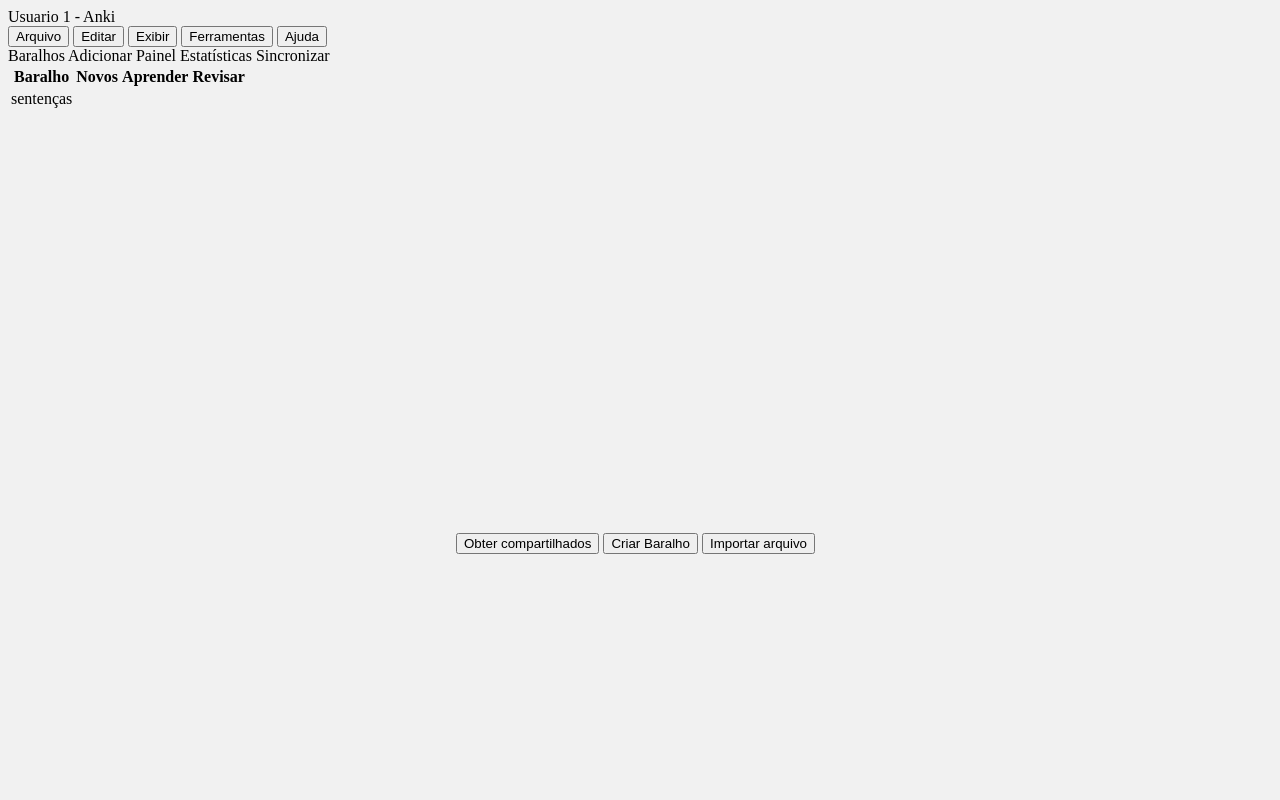
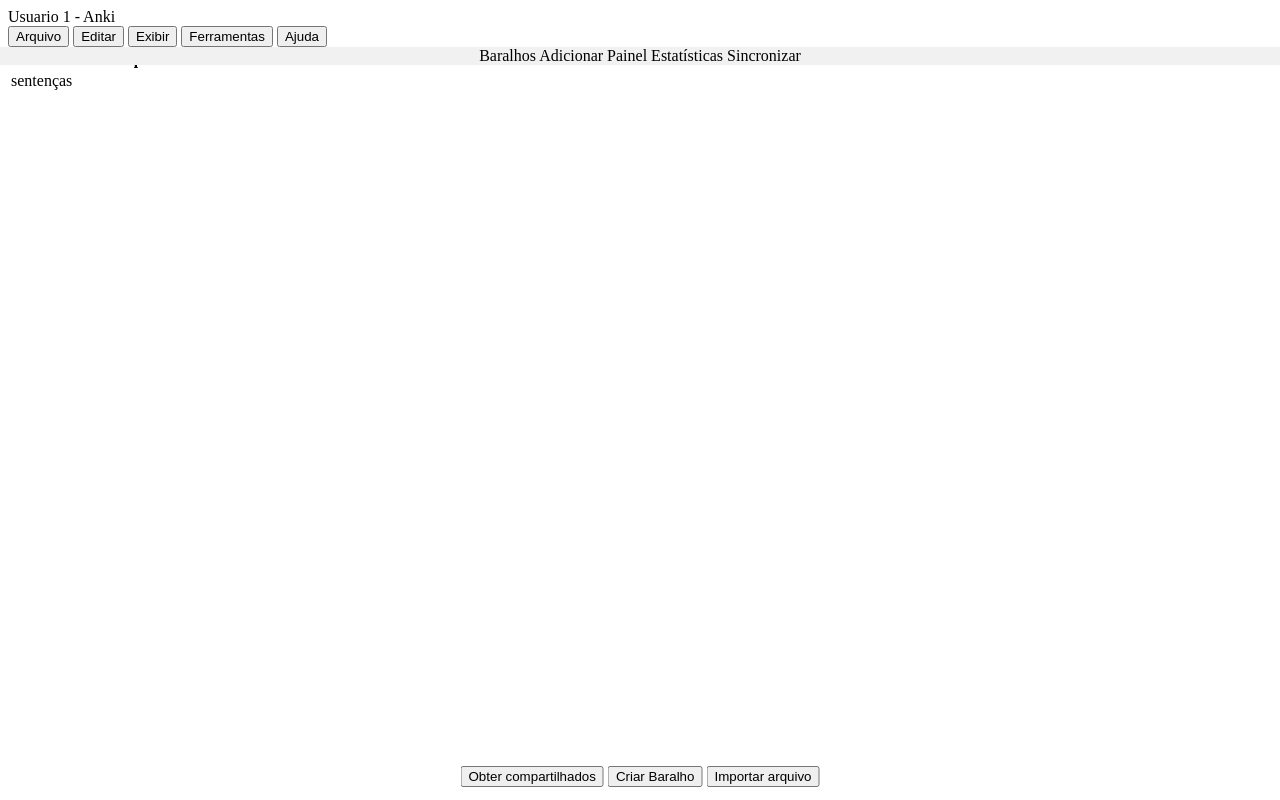
Before and after one commit to Lukasx76/HTML-CSS-101-youtube-course, a Flask app: page / in a window 1280 px wide. Run offline with Flask 2, Linux system fonts and the light colour scheme.

Commit message:
aligning stuff the right way

```diff
--- a/static/css/style.css
+++ b/static/css/style.css
@@ -1,23 +1,21 @@
-html {
-    margin: 0%;
+.functionalities {
+    left: 0;
+    position: absolute;
+    text-align: center;
+    background-color: #f1f1f1;
+    width: 100%;
 }
 
-body {
-    background-color: #ffffff;
-    height: 100%;
-    background-color: #f1f1f1;
-    width: 100%;
-
+.table-options {
+    margin-top: 30px;
+    width: 50%;
+    text-align: center;
 }
 
 .btns-footer {
-    align-items: center;
-    top: 25%;
-    bottom: 25%;
-    height: 50%;
-    width: 50%;
-    background-color: #f1f1f1;
-    margin-left: 35%;
-    margin-top: 33%;
-
+    position: absolute;
+    left: 50%;
+    transform: translateX(-50%);
+    bottom: 0;
+    margin-bottom: 1%;
 }
```
